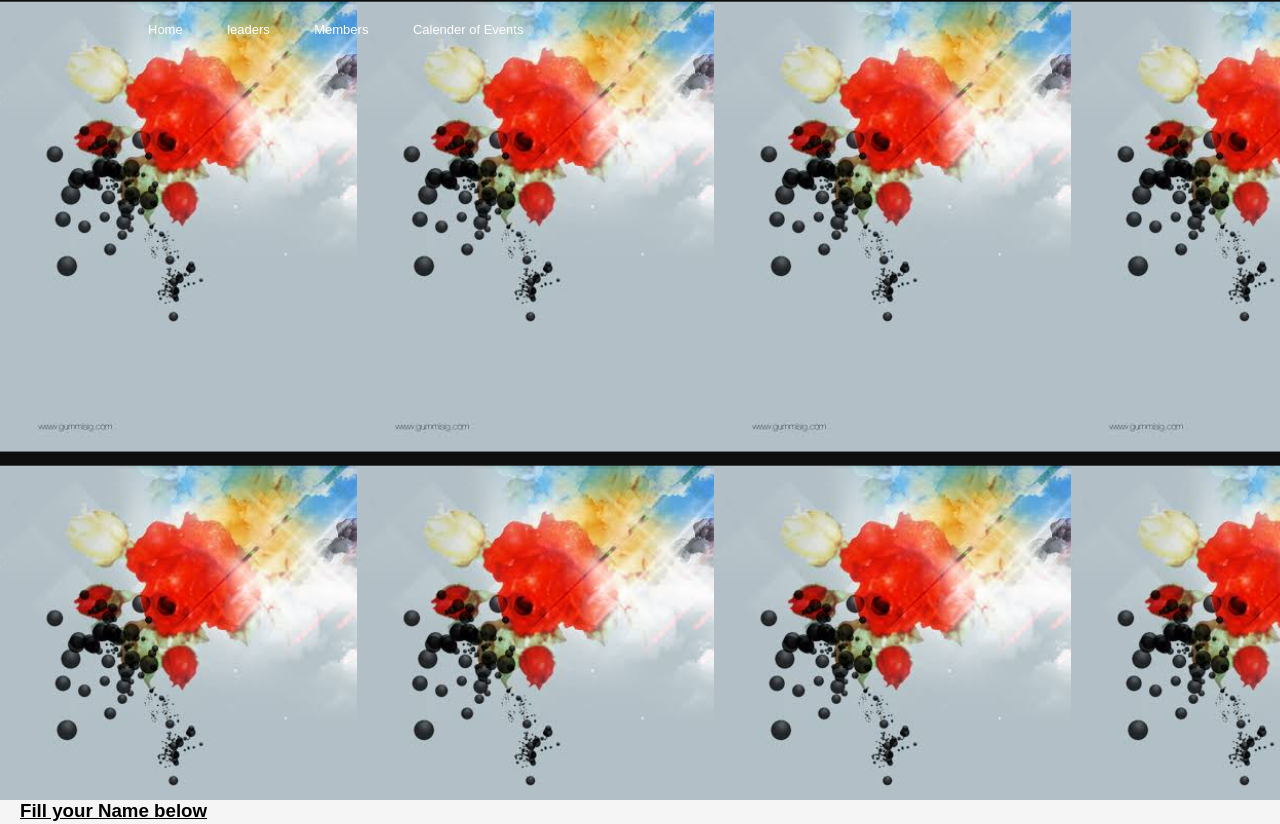
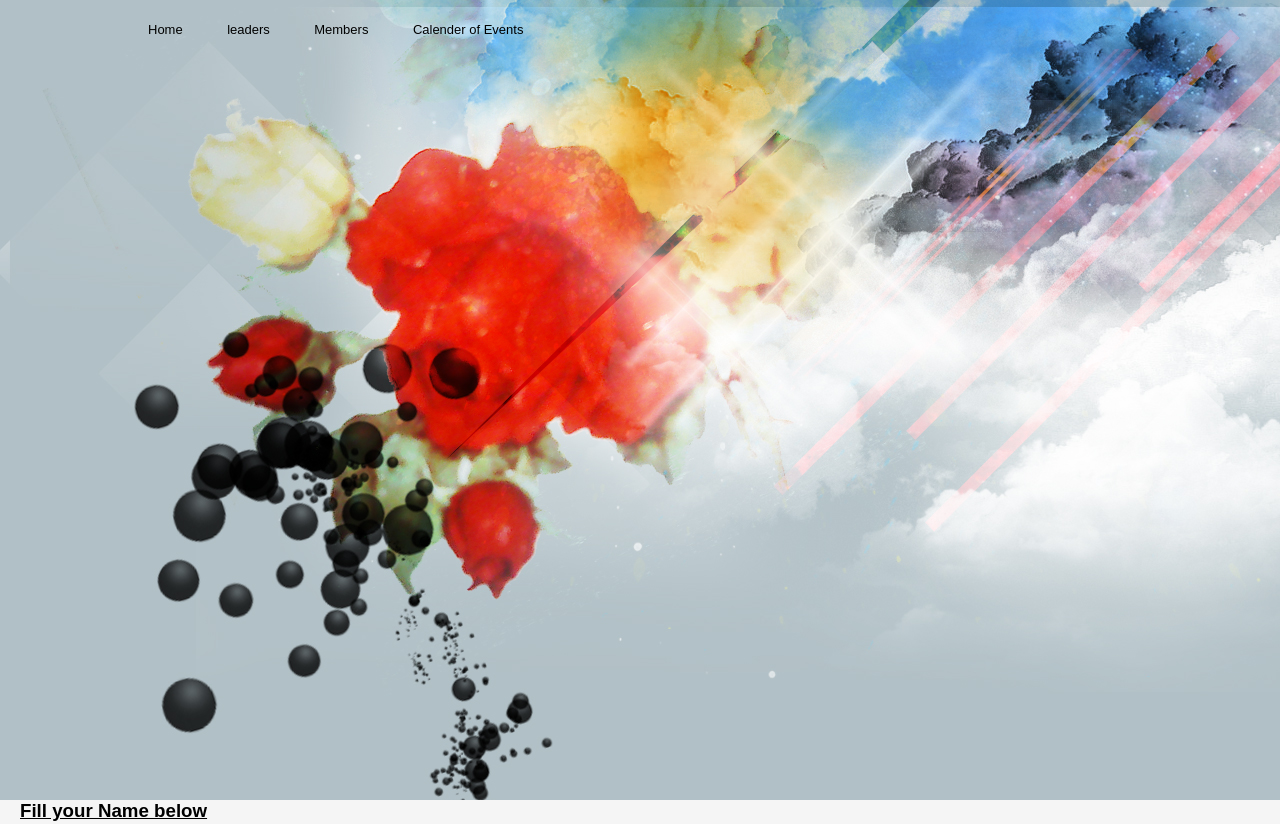
Before and after one commit to Remtosh/Remtosh.github.io, a plain HTML site: page index.html in a window 1280 px wide. Shown: the top 824 px of the page. Drawn offline with Linux system fonts and the light colour scheme.

Commit message:
Update urembo.css

```diff
--- a/urembo.css
+++ b/urembo.css
@@ -13,7 +13,7 @@ body
 {
     width:100%;
     height: 100vh;
-    background-image: url(images/background.png);
+    background-image: url(images/background.jpg);
 }
 .container
 {
@@ -34,7 +34,7 @@ nav ul li
 }
 nav ul li a
 {
-    color: #fff;
+    color: black;
     text-decoration: none;
     font-size: 13px;
     position: relative;
```
